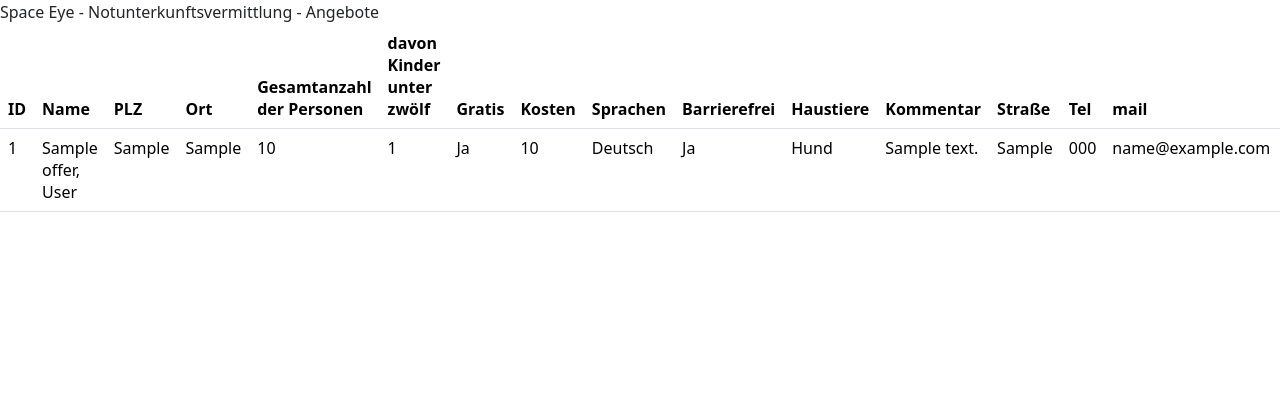
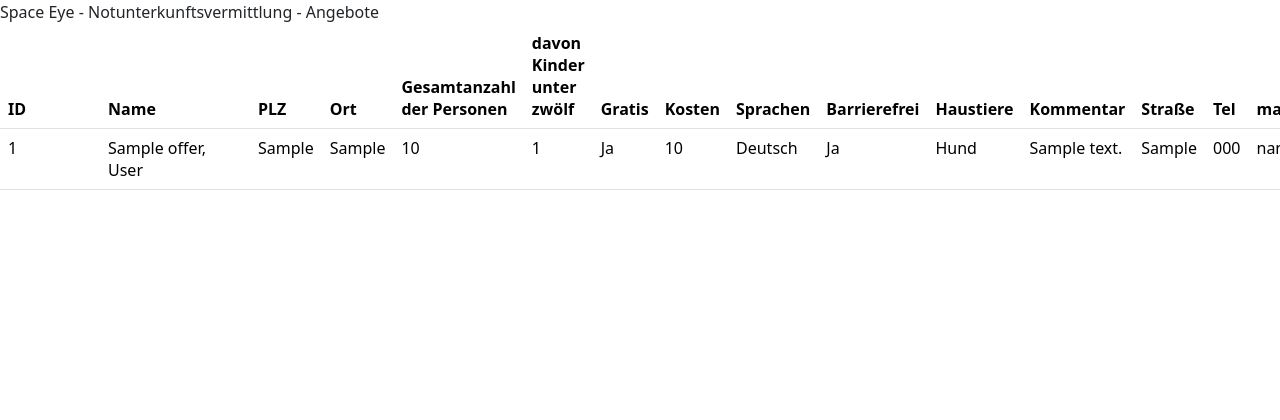
Before and after one commit to Space-Eye/serd, a Django app: page /offers/ in a window 1280 px wide. Shown: the top 420 px of the page. Run offline with Django 3.2, Linux system fonts and the light colour scheme; a user stored in the database is signed in; tables that the repository leaves empty hold one stand-in row (values such as "Sample post"); some libraries are stand-ins or nearby versions.

Commit message:
Fixed first and second column on offer and request list

```diff
--- a/templates/serd/offer_list.html
+++ b/templates/serd/offer_list.html
@@ -23,6 +23,26 @@
     }
 
     table  { border-collapse: collapse; width: 100%; }
+
+    .sticky-col {
+      position: -webkit-sticky;
+      position: sticky;
+      background-color: white;
+    }
+
+    .first-col {
+      width: 100px;
+      min-width: 100px;
+      max-width: 100px;
+      left: 0px;
+    }
+
+    .second-col {
+      width: 150px;
+      min-width: 150px;
+      max-width: 150px;
+      left: 100px;
+    }
 </style>
 </head>
 
@@ -31,8 +51,8 @@
   <div class="tableFixHead">
     <table class="table">
     <thead class="header" id="table-head">
-        <th>ID</th>
-        <th>Name</th>
+        <th class="sticky-col first-col" style="background-color: white">ID</th>
+        <th class="sticky-col second-col" style="background-color: white">Name</th>
         <th>PLZ</th>
         <th>Ort</th>
         <th>Gesamtanzahl der Personen</th>
@@ -61,7 +81,7 @@
       </thead>
       <tbody>
       {% for data in dataset %} {%if data.state == "new"%}
-      <tr style="background-color: white">
+      <tr  style="background-color: white">
         {%elif data.state == "contacted" %}
       </tr>
 
@@ -87,8 +107,8 @@
 
       <tr style="background-color: red">
         {%endif%}
-        <td>{{data.number}}</td>
-        <td>{{ data.given_name}}, {{data.last_name}}</td>
+        <td class="sticky-col first-col">{{data.number}}</td>
+        <td class="sticky-col second-col">{{ data.given_name}}, {{data.last_name}}</td>
         <td>
           <span title="{{data.number }} {{ data.given_name}}, {{data.last_name}}"
             >{{data.plz}}</span
```
Also changed, not shown: templates/serd/request_list.html (+24 -4 lines).
